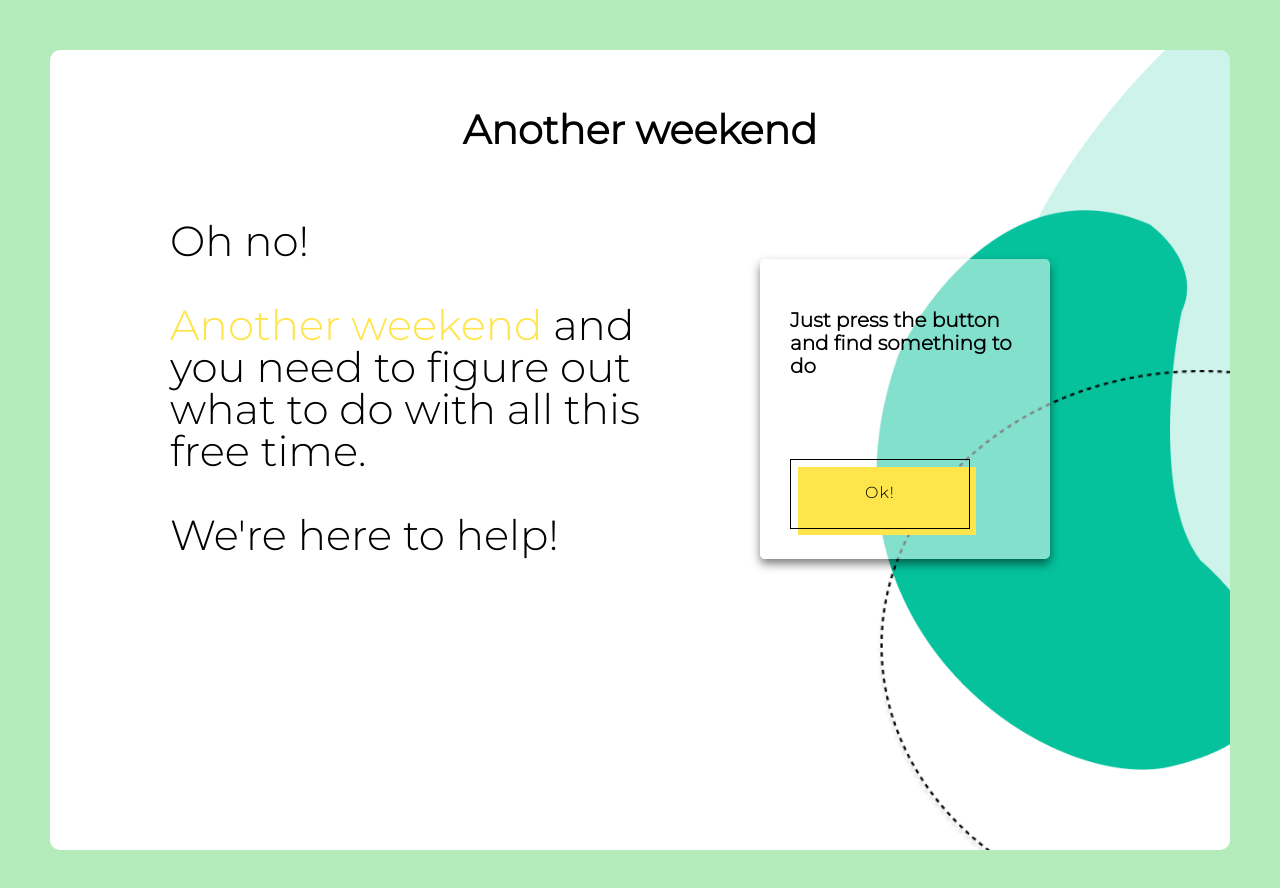
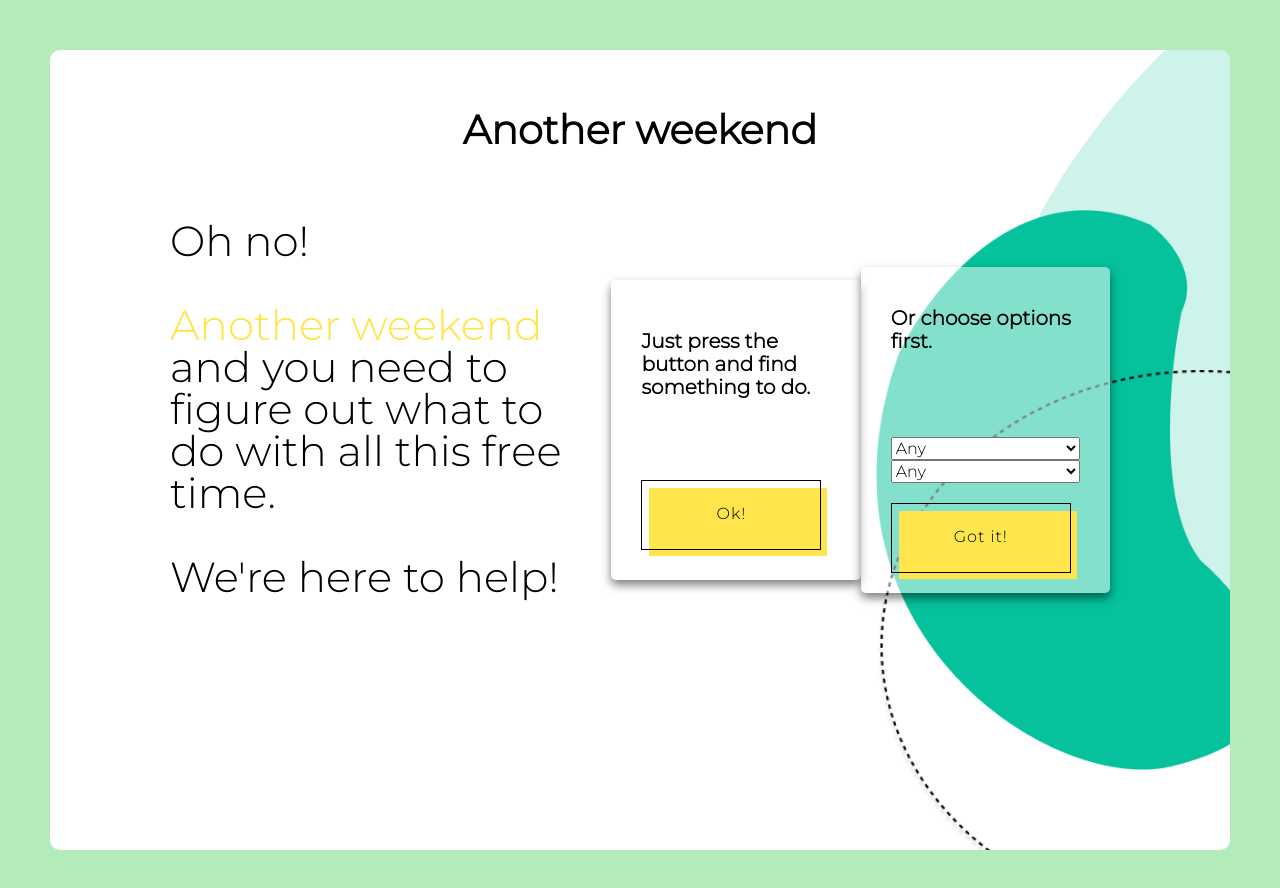
Before and after one commit to lizasilent/free-weekend, a website built with webpack: page index.html in a window 1280 px wide. Built offline with nearby package versions, Linux system fonts and the light colour scheme.

Commit message:
second form

```diff
--- /dev/null
+++ b/blocks/form/form.css
@@ -0,0 +1,4 @@
+.form {
+    display: flex;
+    flex-direction: column;
+}
--- a/index.html
+++ b/index.html
@@ -31,15 +31,56 @@
 
             <div class="card">
               <p class="card__quote">
-                Just press the button and find something to do
+                Just press the button and find something to do.
               </p>
               <p class="card__err">
               </p>
                 <div class="loader loader_hidden"></div>
 
-              <button class="card__button" role="button">Ok!</button>
+                <button class="card__button" role="button">Ok!</button>
+
+
+
+            </div>
+            <div class="card">
+              <p class="card__quote">
+               Or choose options first.
+              </p>
+              <p class="card__err">
+              </p>
+                <div class="loader loader_hidden"></div>
+
+                <form class="form"
+                name="activityForm">
+
+                  <select name="numberOfPeople">
+                    <option value="anyNumber">Any</option>
+                    <option value="1">1</option>
+                    <option value="2">2</option>
+                    <option value="3">3</option>
+                  </select>
+
+                  <select name="typeOfActivity">
+                    <option value="anyActivity">Any</option>
+                    <option value="education">Education</option>
+                    <option value="recreational">Recreational</option>
+                    <option value="social">Social</option>
+                    <option value="charity">Charity</option>
+                    <option value="cooking">Cooking</option>
+                    <option value="relaxation">Relaxation</option>
+                    <option value="music">Music</option>
+                    <option value="busywork">Busywork</option>
+
+                  </select>
+
+                </form>
+                <button class="card__button" role="button">Got it!</button>
+
+
+
             </div>
           </div>
+
 
 
         <footer class="footer">
--- a/styles/index.css
+++ b/styles/index.css
@@ -6,4 +6,5 @@
 @import url(../blocks/card/card.css);
 @import url(../blocks/bg-image/bg-image.css);
 @import url(../blocks/header/header.css);
-@import url(../blocks/loader/loader.css)
+@import url(../blocks/loader/loader.css);
+@import url(../blocks/form/form.css);
```
